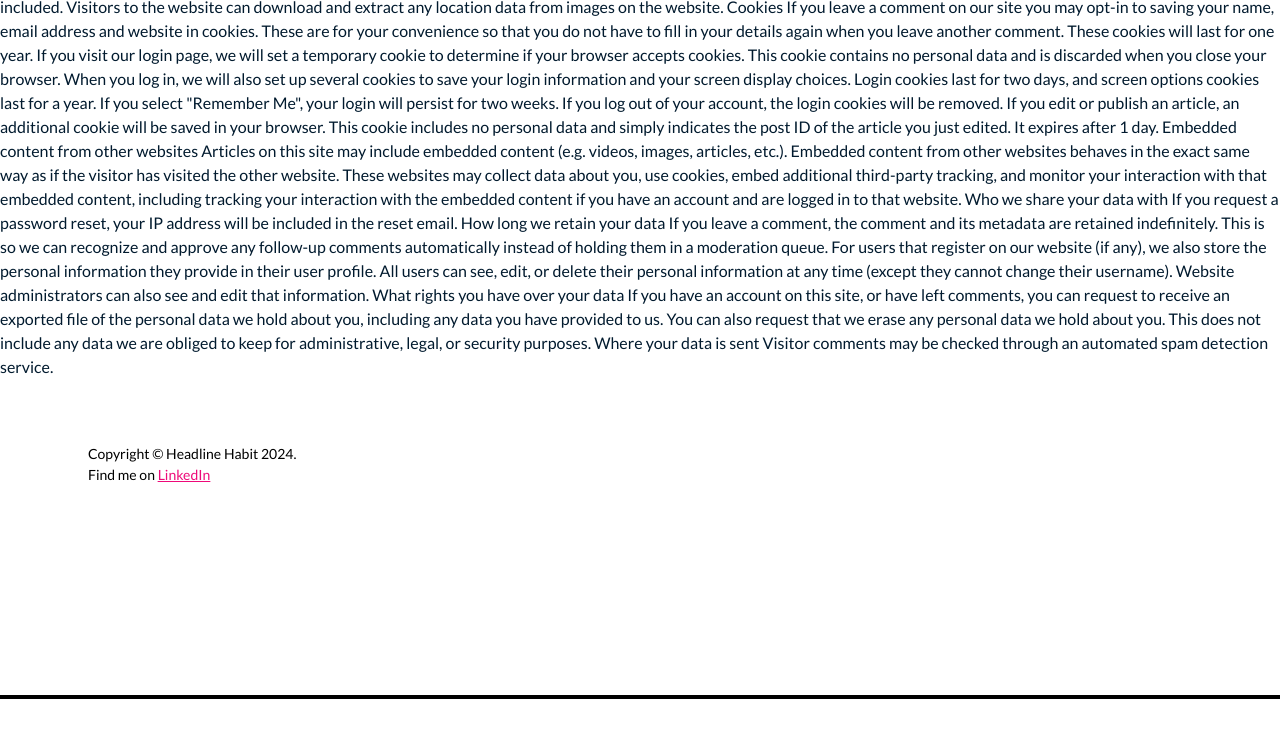
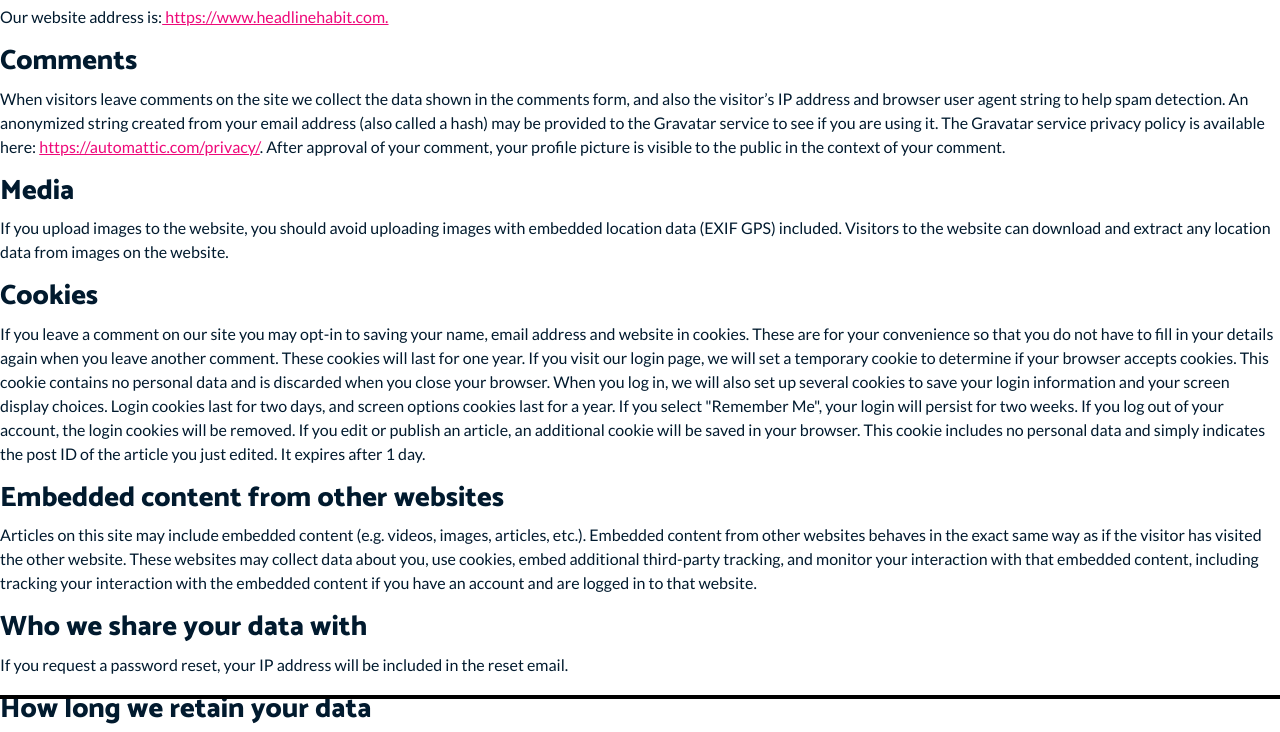
Before and after one commit to ShelbyAshburn/news, a plain HTML site: page privacy.html in a window 1280 px wide. Shown: the part 101-833 px from the top of the page. Drawn offline with nearby package versions, Linux system fonts and the light colour scheme.

Commit message:
privacy page clean up

```diff
--- a/privacy.html
+++ b/privacy.html
@@ -21,48 +21,39 @@
 <body  id="page-top app-body" onload=display_ct();>
 
   <P>
-Privacy Policy
-Who we are
-Our website address is: https://www.headlinehabit.com.
+<h2>Privacy Policy</h2>
+<h3>Who we are</h3>
+<p>Our website address is:<a rel="noopener" target="_blank" href="https://www.headlinehabit.com"> https://www.headlinehabit.com.</a></p>
 
-Comments
-When visitors leave comments on the site we collect the data shown in the comments form, and also the visitor’s IP address and browser user agent string to help spam detection.
+<h3>Comments</h3>
+<P>When visitors leave comments on the site we collect the data shown in the comments form, and also the visitor’s IP address and browser user agent string to help spam detection.
+An anonymized string created from your email address (also called a hash) may be provided to the Gravatar service to see if you are using it. The Gravatar service privacy policy is available here: <a rel="noopener" target="_blank" href="https://automattic.com/privacy/">https://automattic.com/privacy/</a>. After approval of your comment, your profile picture is visible to the public in the context of your comment.</P>
 
-An anonymized string created from your email address (also called a hash) may be provided to the Gravatar service to see if you are using it. The Gravatar service privacy policy is available here: https://automattic.com/privacy/. After approval of your comment, your profile picture is visible to the public in the context of your comment.
+<h3>Media</h3>
+<p>If you upload images to the website, you should avoid uploading images with embedded location data (EXIF GPS) included. Visitors to the website can download and extract any location data from images on the website.</p>
 
-Media
-If you upload images to the website, you should avoid uploading images with embedded location data (EXIF GPS) included. Visitors to the website can download and extract any location data from images on the website.
+<h3>Cookies</h3>
+<p>If you leave a comment on our site you may opt-in to saving your name, email address and website in cookies. These are for your convenience so that you do not have to fill in your details again when you leave another comment. These cookies will last for one year.
+   If you visit our login page, we will set a temporary cookie to determine if your browser accepts cookies. This cookie contains no personal data and is discarded when you close your browser.
+   When you log in, we will also set up several cookies to save your login information and your screen display choices. Login cookies last for two days, and screen options cookies last for a year. If you select "Remember Me", your login will persist for two weeks. If you log out of your account, the login cookies will be removed.
+   If you edit or publish an article, an additional cookie will be saved in your browser. This cookie includes no personal data and simply indicates the post ID of the article you just edited. It expires after 1 day.</P>
 
-Cookies
-If you leave a comment on our site you may opt-in to saving your name, email address and website in cookies. These are for your convenience so that you do not have to fill in your details again when you leave another comment. These cookies will last for one year.
+<h3>Embedded content from other websites</h3>
+<p>Articles on this site may include embedded content (e.g. videos, images, articles, etc.). Embedded content from other websites behaves in the exact same way as if the visitor has visited the other website.
+   These websites may collect data about you, use cookies, embed additional third-party tracking, and monitor your interaction with that embedded content, including tracking your interaction with the embedded content if you have an account and are logged in to that website.</p>
 
-If you visit our login page, we will set a temporary cookie to determine if your browser accepts cookies. This cookie contains no personal data and is discarded when you close your browser.
+<h3>Who we share your data with</h3>
+<p>If you request a password reset, your IP address will be included in the reset email.</p>
 
-When you log in, we will also set up several cookies to save your login information and your screen display choices. Login cookies last for two days, and screen options cookies last for a year. If you select "Remember Me", your login will persist for two weeks. If you log out of your account, the login cookies will be removed.
+<h3>How long we retain your data</h3>
+<p>If you leave a comment, the comment and its metadata are retained indefinitely. This is so we can recognize and approve any follow-up comments automatically instead of holding them in a moderation queue.
+   For users that register on our website (if any), we also store the personal information they provide in their user profile. All users can see, edit, or delete their personal information at any time (except they cannot change their username). Website administrators can also see and edit that information.</p>
 
-If you edit or publish an article, an additional cookie will be saved in your browser. This cookie includes no personal data and simply indicates the post ID of the article you just edited. It expires after 1 day.
+<h3>What rights you have over your data</h3>
+<p>If you have an account on this site, or have left comments, you can request to receive an exported file of the personal data we hold about you, including any data you have provided to us. You can also request that we erase any personal data we hold about you. This does not include any data we are obliged to keep for administrative, legal, or security purposes.</p>
 
-Embedded content from other websites
-Articles on this site may include embedded content (e.g. videos, images, articles, etc.). Embedded content from other websites behaves in the exact same way as if the visitor has visited the other website.
-
-These websites may collect data about you, use cookies, embed additional third-party tracking, and monitor your interaction with that embedded content, including tracking your interaction with the embedded content if you have an account and are logged in to that website.
-
-Who we share your data with
-If you request a password reset, your IP address will be included in the reset email.
-
-How long we retain your data
-If you leave a comment, the comment and its metadata are retained indefinitely. This is so we can recognize and approve any follow-up comments automatically instead of holding them in a moderation queue.
-
-For users that register on our website (if any), we also store the personal information they provide in their user profile. All users can see, edit, or delete their personal information at any time (except they cannot change their username). Website administrators can also see and edit that information.
-
-What rights you have over your data
-If you have an account on this site, or have left comments, you can request to receive an exported file of the personal data we hold about you, including any data you have provided to us. You can also request that we erase any personal data we hold about you. This does not include any data we are obliged to keep for administrative, legal, or security purposes.
-
-Where your data is sent
-Visitor comments may be checked through an automated spam detection service.
-
-  </P>
-
+<h3>Where your data is sent</h3>
+<p>Visitor comments may be checked through an automated spam detection service.</p>
 
 
 </body>
```
